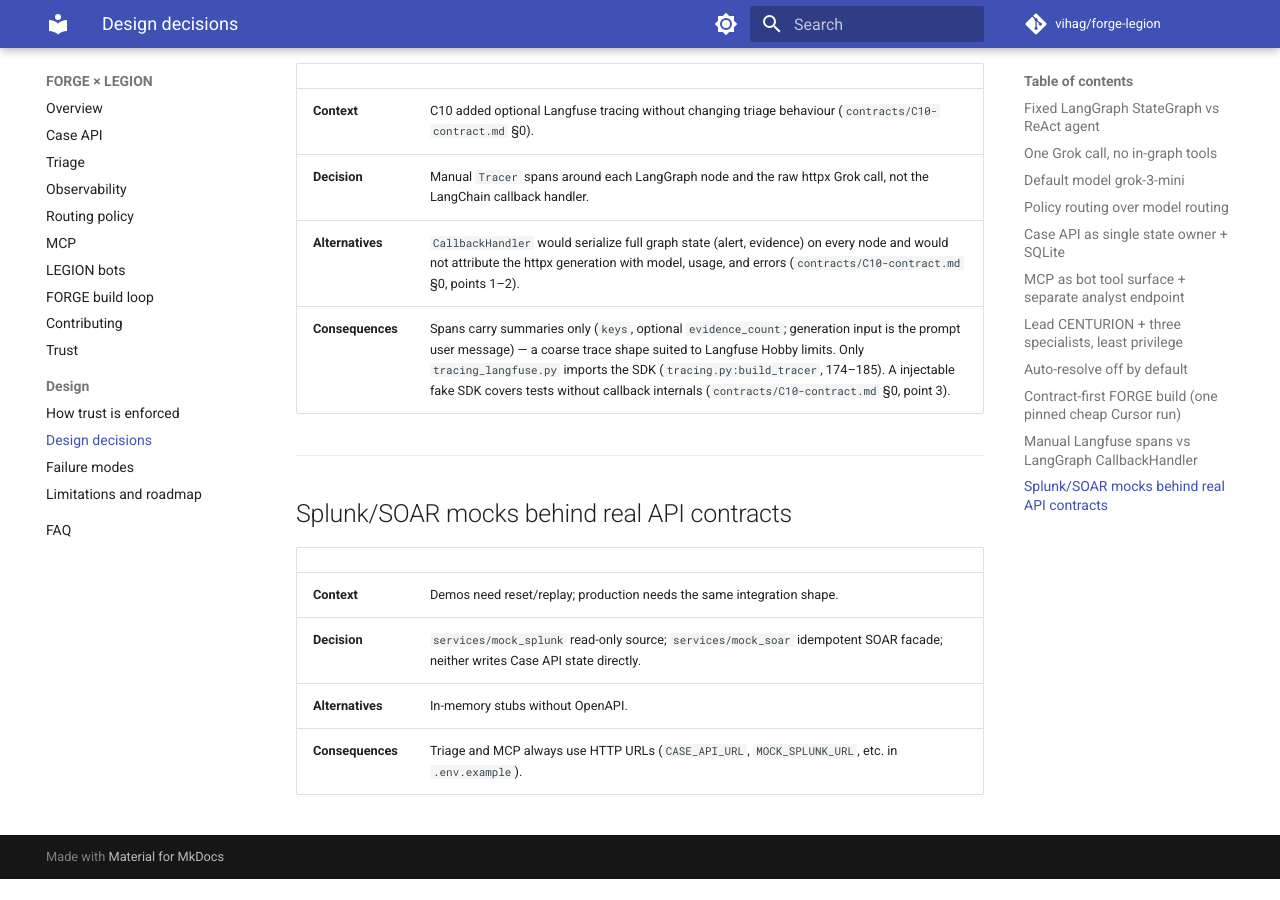
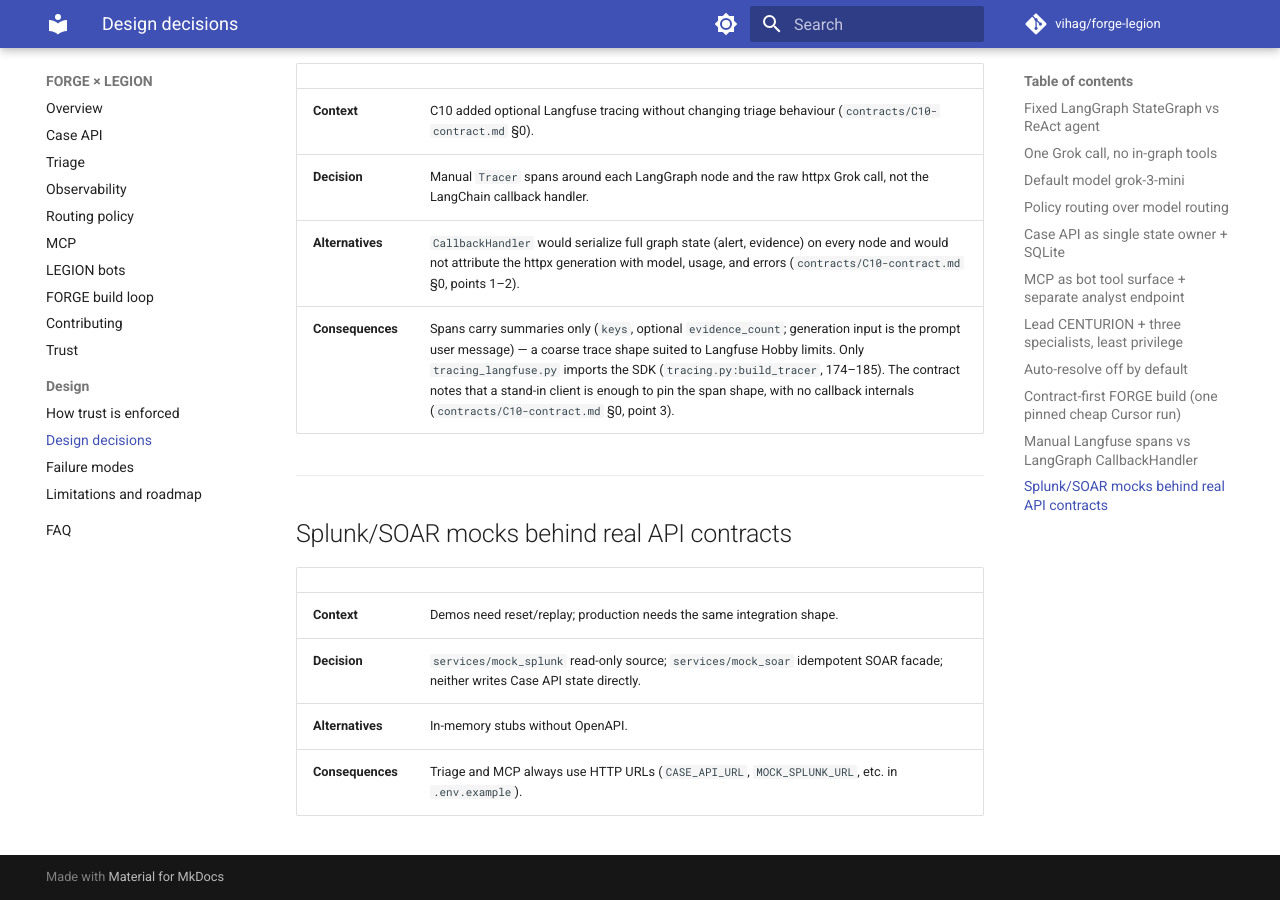
Before and after one commit to vihag/forge-legion, an MkDocs documentation site: the page built from docs/design/design-decisions.md, in a window 1280 px wide and 900 px high, scrolled down 3692 px. Built offline with MkDocs 1.6.1 and Material for MkDocs 9.7.7, drawn with Linux system fonts in a browser that asks for light colours; comment, search, counter and statistics services are not loaded; before the commit the page ends 4571 px from its top, so only the background shows below that.

Commit message:
docs(C10b): QA wording fixes (stand-in client, per-process error budget, C10 title)

```diff
--- a/docs/design/design-decisions.md
+++ b/docs/design/design-decisions.md
@@ -110,7 +110,7 @@ Short ADR-style records. Each entry is scoped to what is enforced in this reposi
 | **Context** | C10 added optional Langfuse tracing without changing triage behaviour (`contracts/C10-contract.md` §0). |
 | **Decision** | Manual `Tracer` spans around each LangGraph node and the raw httpx Grok call, not the LangChain callback handler. |
 | **Alternatives** | `CallbackHandler` would serialize full graph state (alert, evidence) on every node and would not attribute the httpx generation with model, usage, and errors (`contracts/C10-contract.md` §0, points 1–2). |
-| **Consequences** | Spans carry summaries only (`keys`, optional `evidence_count`; generation input is the prompt user message) — a coarse trace shape suited to Langfuse Hobby limits. Only `tracing_langfuse.py` imports the SDK (`tracing.py:build_tracer`, 174–185). A injectable fake SDK covers tests without callback internals (`contracts/C10-contract.md` §0, point 3). |
+| **Consequences** | Spans carry summaries only (`keys`, optional `evidence_count`; generation input is the prompt user message) — a coarse trace shape suited to Langfuse Hobby limits. Only `tracing_langfuse.py` imports the SDK (`tracing.py:build_tracer`, 174–185). The contract notes that a stand-in client is enough to pin the span shape, with no callback internals (`contracts/C10-contract.md` §0, point 3). |
 
 ---
 
```
Also changed, not shown: docs/contributing.md (+1 -1 lines), docs/design/failure-modes.md (+1 -1 lines), docs/faq.md (+1 -1 lines), docs/triage.md (+1 -1 lines).
